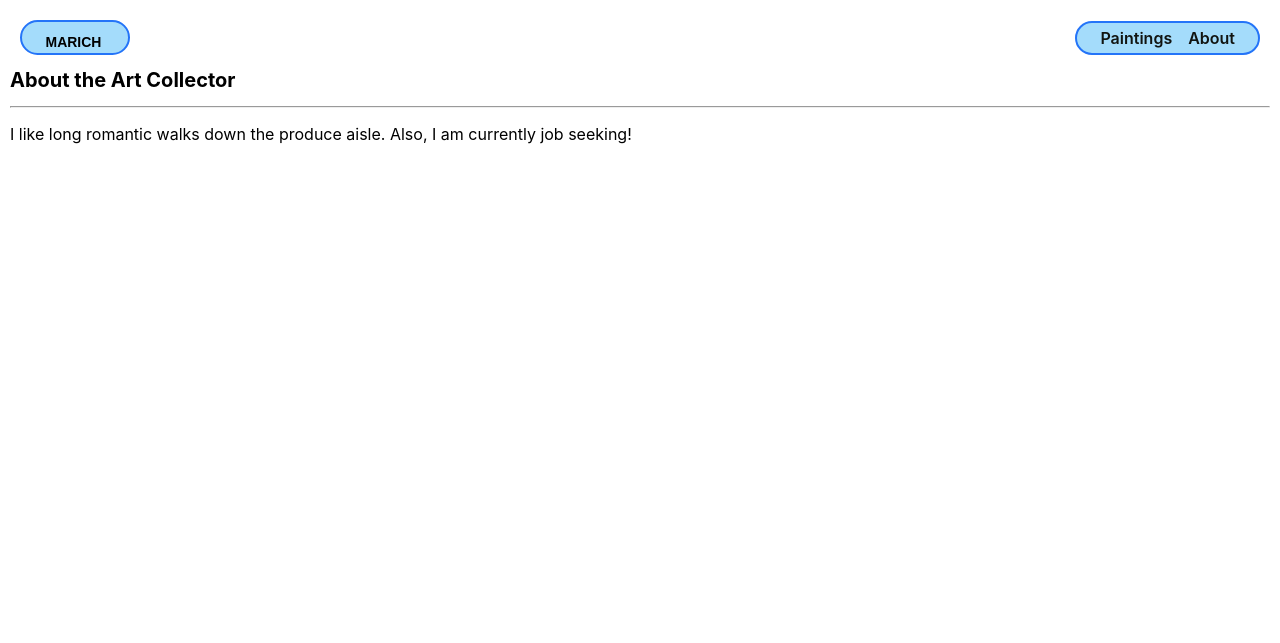
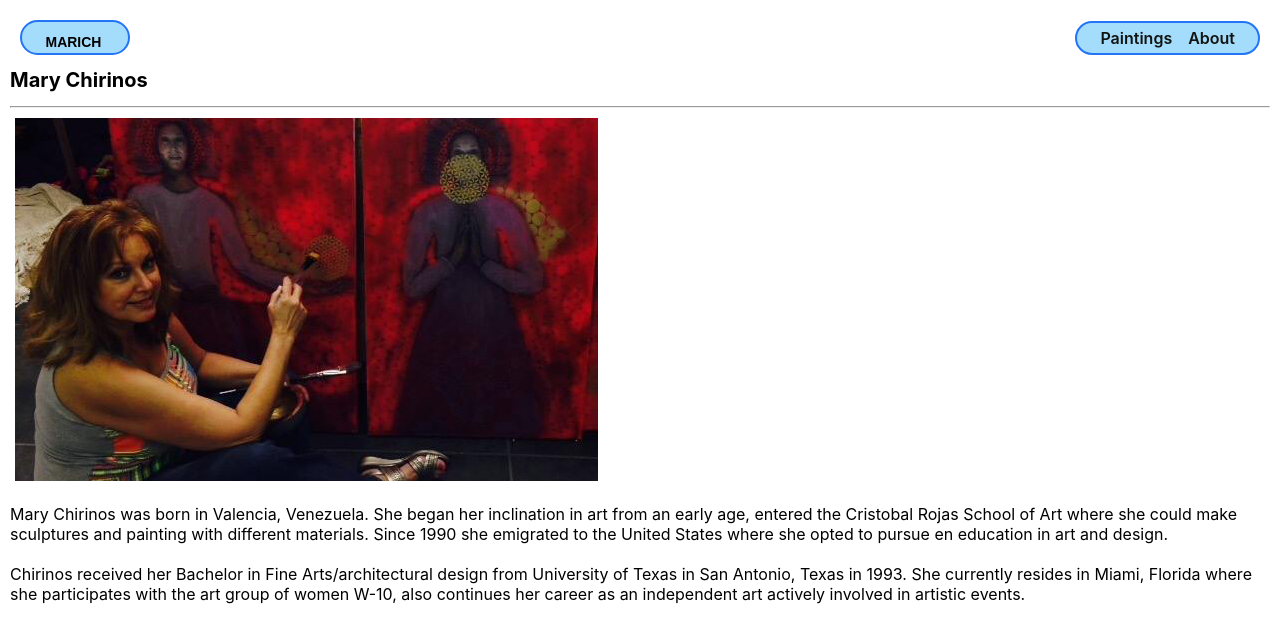
Before and after one commit to eagonzalez1/art-collector, a Django app: page /about/ in a window 1280 px wide. Shown: the top 643 px of the page. Run offline with Django 4.2, Linux system fonts and the light colour scheme.

Commit message:
about me page

```diff
--- a/artcollector/settings.py
+++ b/artcollector/settings.py
@@ -127,6 +127,10 @@ USE_TZ = True
 
 STATIC_URL = 'static/'
 
+LOGIN_REDIRECT_URL = 'cats_index'
+
+LOGOUT_REDIRECT_URL = 'home'
+
 # Default primary key field type
 # https://docs.djangoproject.com/en/4.1/ref/settings/#default-auto-field
 
--- a/main_app/static/css/home.css
+++ b/main_app/static/css/home.css
@@ -63,6 +63,10 @@ main > section {
   margin-top: 16px;
 }
 
+#guest-btn {
+  margin-top: 30px;
+}
+
 @media only screen and (min-width: 768px) {
   main {
     justify-content: space-around;
--- a/main_app/templates/about.html
+++ b/main_app/templates/about.html
@@ -1,11 +1,18 @@
 {% extends 'base.html' %}
+{% load static %}
+
+{% block head %}
+{% endblock %}
 
 {% block content %}
 
-<h1>About the Art Collector</h1>
+<h1>Mary Chirinos</h1>
 <hr />
+<img src="{% static 'images/marypaints.jpeg' %}" alt="Art"/>
 <p class="page-content">
-  I like long romantic walks down the produce aisle. Also, I am currently job seeking!
+  Mary Chirinos was born in Valencia, Venezuela. She began her inclination in art from an early age, entered the Cristobal Rojas School of Art where she could make sculptures and painting with different materials. Since 1990 she emigrated to the United States where she opted to pursue en education in art and design.
+</br></br>
+  Chirinos received her Bachelor in Fine Arts/architectural design from University of Texas in San Antonio, Texas in 1993. She currently resides in Miami, Florida where she participates with the art group of women W-10, also continues her career as an independent art actively involved in artistic events.
 </p>
 
 {% endblock %}
--- a/main_app/templates/arts/detail.html
+++ b/main_app/templates/arts/detail.html
@@ -5,7 +5,7 @@
 <link
   rel="stylesheet"
   type="text/css"
-  href="{% static 'css/arts/art-detail.css' %}"
+  href="{% static 'css/arts/art-detail.css' %}?{% now "U" %}"
 />
 {% endblock %}
 
@@ -28,8 +28,6 @@
   </div>
   <div class="art-details">
     <h1>{{ art.title }}</h1>
-    <h2>By: {{ art.artist }}</h2>
-    <h3>Completed: {{ art.date }}</h3>
     <p>{{ art.description }}</p>
     <div class="art-actions">
       <a href="{% url 'arts_update' art.id %}" class="btn warn">Edit</a>
--- a/main_app/templates/arts/index.html
+++ b/main_app/templates/arts/index.html
@@ -39,8 +39,6 @@
             {% endif %}
           </div>
           <h2 class="card-title">{{ art.title }}</h2>
-          <p>By: {{ art.artist }}</p>
-          <p>Completed: {{ art.date }}</p>
         </div>
       </a>
     </div>
--- a/main_app/views.py
+++ b/main_app/views.py
@@ -23,12 +23,17 @@ def arts_detail(request, art_id):
 
 class ArtCreate(CreateView):
   model = Art
-  fields = '__all__'
-  success_url = '/arts/'
+  fields = ['title', 'date', 'description', 'art']
+
+  def form_valid(self, form):
+    # Assign the logged in user (self.request.user)
+    form.instance.user = self.request.user  # form.instance is the cat
+    # Let the CreateView do its job as usual
+    return super().form_valid(form)
 
 class ArtUpdate(UpdateView):
   model = Art
-  fields = ['title', 'date', 'artist', 'description']
+  fields = ['title', 'date', 'description']
 
 class ArtDelete(DeleteView):
   model = Art
```
Also changed, not shown: main_app/templates/home.html (+7 -4 lines), main_app/templates/main_app/art_form.html (+6 -1 lines), main_app/static/images/marypaints.jpeg (added).
